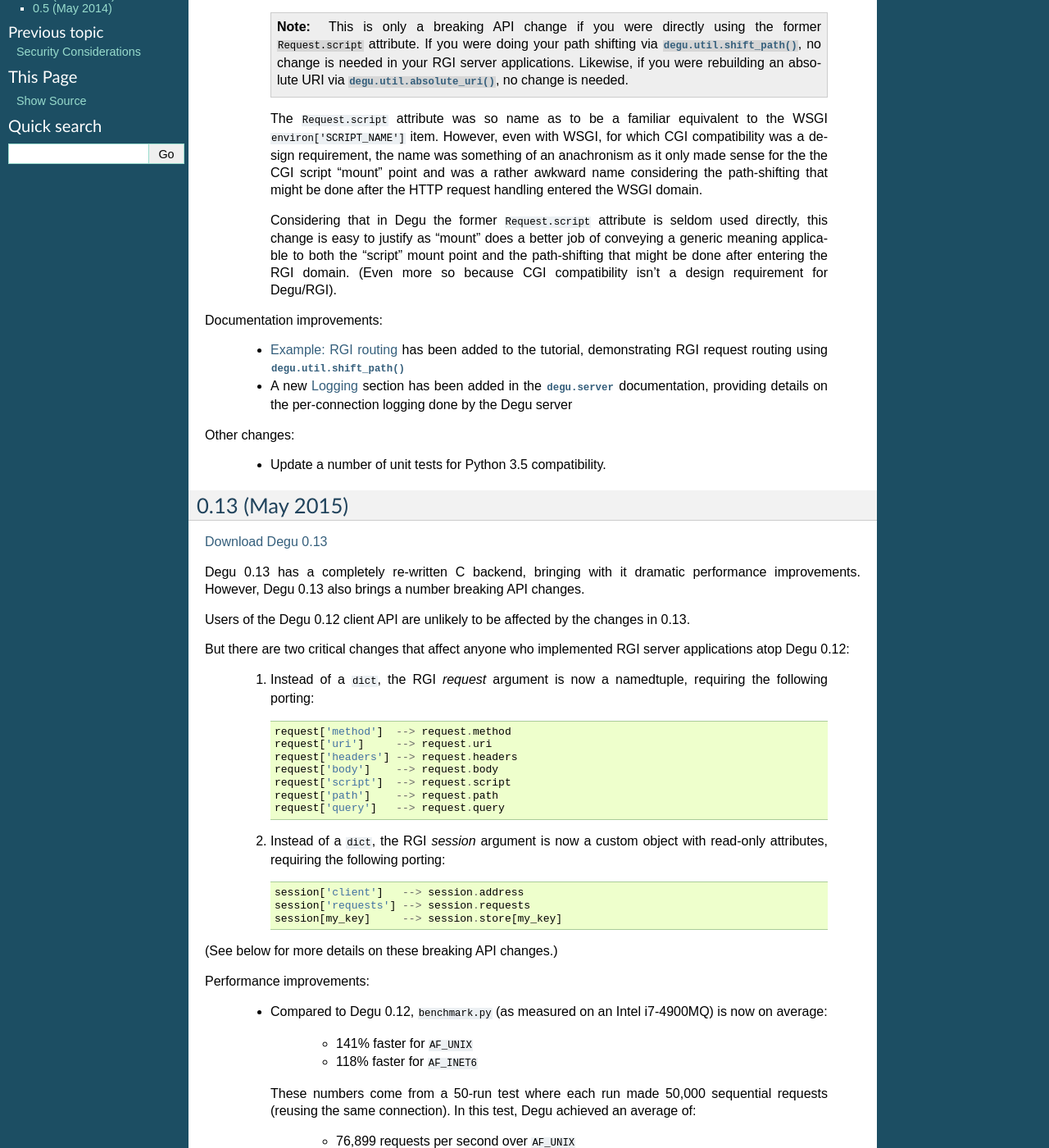
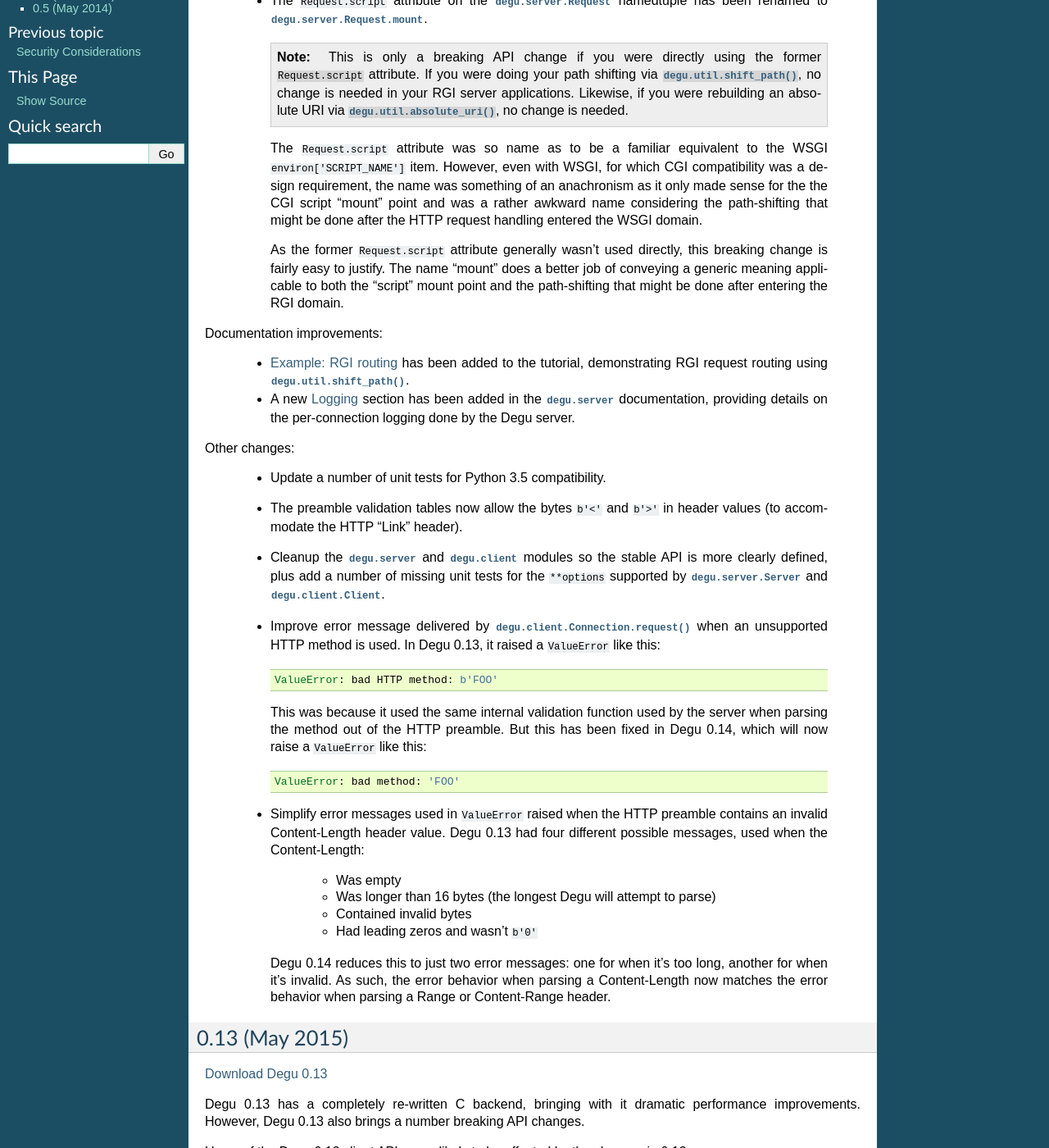
Before and after one commit to json420/degu, a Sphinx documentation site: the page built from doc/changelog.rst, in a window 1280 px wide and 1400 px high, scrolled down 232 px. Shown: the whole window at 82% size. Built offline with Sphinx 7.4.7, drawn with Linux system fonts in a browser that asks for light colours; some of the changed text lies outside the part shown.

Commit message:
Fill in missing 0.14 details in doc/changelog.rst

```diff
--- a/doc/changelog.rst
+++ b/doc/changelog.rst
@@ -2,8 +2,10 @@ Changelog
 =========
 
 
-0.14 (unreleased)
------------------
+0.14 (August 2015)
+------------------
+
+`Download Degu 0.14`_
 
 Breaking API changes:
 
@@ -27,26 +29,61 @@ Breaking API changes:
         path-shifting that might be done after the HTTP request handling entered
         the WSGI domain.
 
-        Considering that in Degu the former ``Request.script`` attribute is
-        seldom used directly, this change is easy to justify as "mount" does a
-        better job of conveying a generic meaning applicable to both the
-        "script" mount point and the path-shifting that might be done after
-        entering the RGI domain.  (Even more so because CGI compatibility isn't
-        a design requirement for Degu/RGI).
+        As the former ``Request.script`` attribute generally  wasn't used
+        directly, this breaking change is fairly easy to justify.  The name
+        "mount" does a better job of conveying a generic meaning applicable to
+        both the "script" mount point and the path-shifting that might be done
+        after entering the RGI domain.
 
 
 Documentation improvements:
 
     *   :ref:`eg-routing` has been added to the tutorial, demonstrating RGI
-        request routing using :func:`degu.util.shift_path()`
+        request routing using :func:`degu.util.shift_path()`.
 
     *   A new :ref:`server-logging` section has been added in the
         :mod:`degu.server` documentation, providing details on the
-        per-connection logging done by the Degu server
+        per-connection logging done by the Degu server.
+
 
 Other changes:
 
     *   Update a number of unit tests for Python 3.5 compatibility.
+
+    *   The preamble validation tables now allow the bytes ``b'<'`` and ``b'>'``
+        in header values (to accommodate the HTTP "Link" header).
+
+    *   Cleanup the :mod:`degu.server` and :mod:`degu.client` modules so the
+        stable API is more clearly defined, plus add a number of missing unit
+        tests for the ``**options`` supported by :class:`degu.server.Server` and
+        :class:`degu.client.Client`.
+
+    *   Improve error message delivered by
+        :meth:`degu.client.Connection.request()` when an unsupported HTTP method
+        is used.  In Degu 0.13, it raised a ``ValueError`` like this::
+
+            ValueError: bad HTTP method: b'FOO'
+
+        This was because it used the same internal validation function used by
+        the server when parsing the method out of the HTTP preamble.  But this
+        has been fixed in Degu 0.14, which will now raise a ``ValueError`` like
+        this::
+
+            ValueError: bad method: 'FOO'
+
+    *   Simplify error messages used in ``ValueError`` raised when the HTTP
+        preamble contains an invalid Content-Length header value.  Degu 0.13
+        had four different possible messages, used when the Content-Length:
+
+            *   Was empty
+            *   Was longer than 16 bytes (the longest Degu will attempt to parse)
+            *   Contained invalid bytes
+            *   Had leading zeros and wasn't ``b'0'``
+
+        Degu 0.14 reduces this to just two error messages: one for when it's too
+        long, another for when it's invalid.  As such, the error behavior when
+        parsing a Content-Length now matches the error behavior when parsing
+        a Range or Content-Range header.
 
 
 
@@ -1333,6 +1370,7 @@ Two things motivated these breaking API changes:
       themselves creating clients)
 
 
+.. _`Download Degu 0.14`: https://launchpad.net/degu/+milestone/0.14
 .. _`Download Degu 0.13`: https://launchpad.net/degu/+milestone/0.13
 .. _`Download Degu 0.12`: https://launchpad.net/degu/+milestone/0.12
 .. _`Download Degu 0.11`: https://launchpad.net/degu/+milestone/0.11
```
